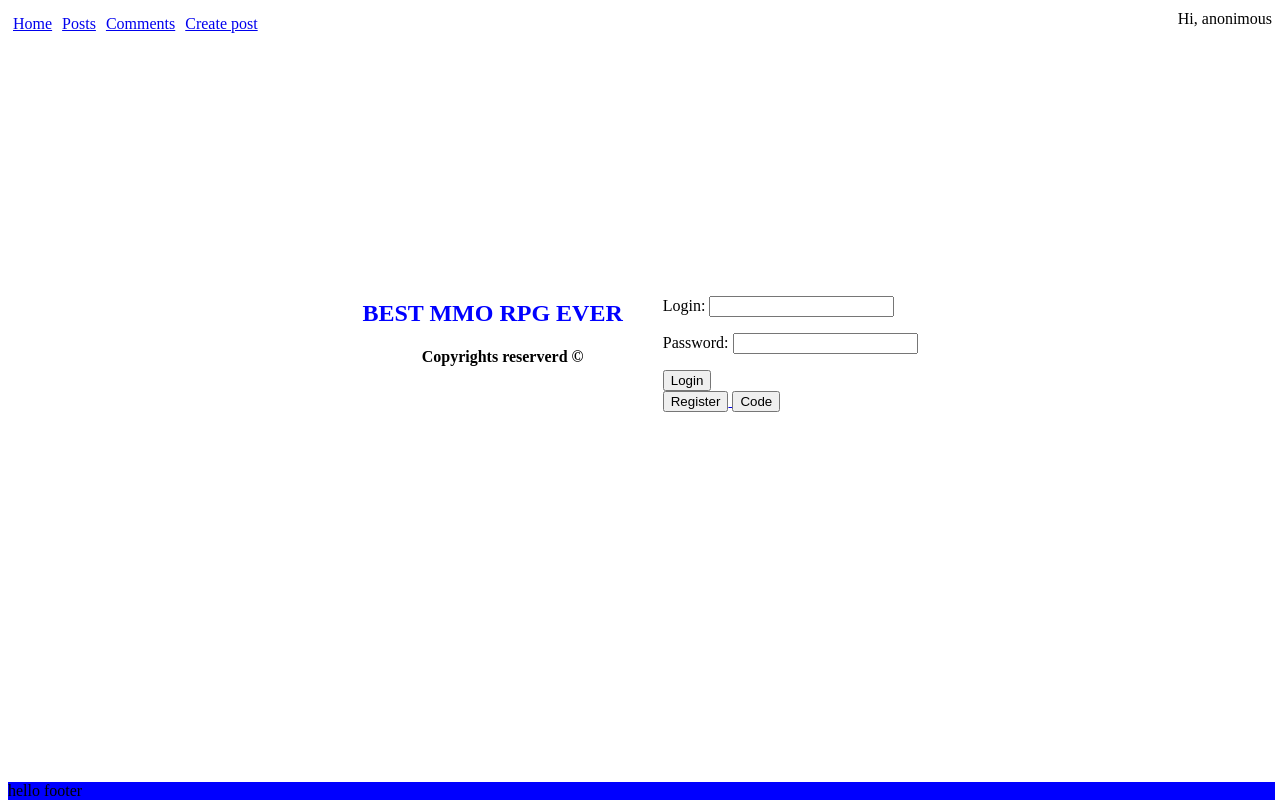
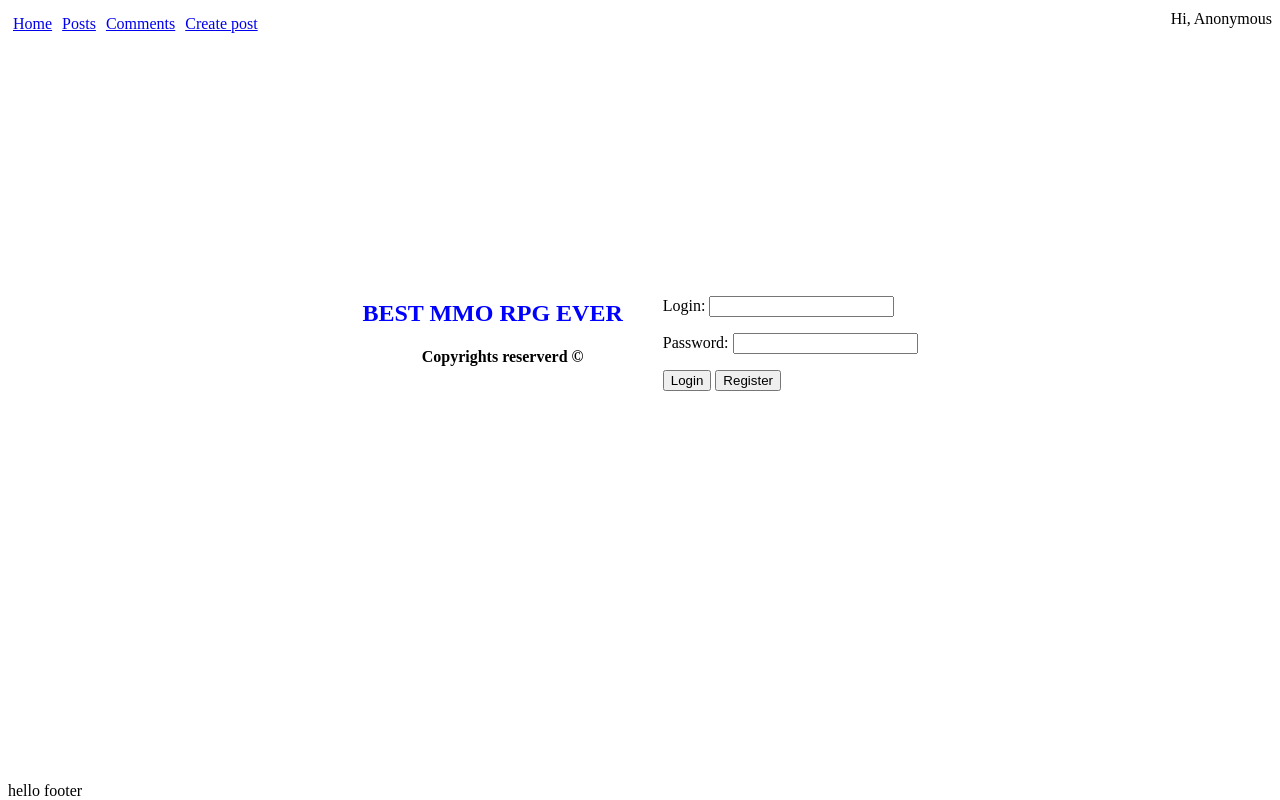
Before and after one commit to okSYS007/Board, a Django app: page / in a window 1280 px wide. Run offline with Django 4.2, Linux system fonts and the light colour scheme.

Commit message:
some more css index page

```diff
--- a/mysite/app/management/commands/runapscheduler.py
+++ b/mysite/app/management/commands/runapscheduler.py
@@ -75,7 +75,9 @@ class Command(BaseCommand):
         # добавляем работу нашему задачнику
         scheduler.add_job(
             my_job,
-            trigger=CronTrigger(second="*/10"),  # Тоже самое что и интервал, но задача тригера таким образом более понятна django
+            trigger=CronTrigger(
+                #second="*/10"
+                day_of_week="sun", hour="00", minute="00"),
             id="my_job",  # уникальный айди
             max_instances=1,
             replace_existing=True,
--- a/mysite/app/static/css/styles.css
+++ b/mysite/app/static/css/styles.css
@@ -63,6 +63,5 @@ header p {
 footer {
     position: absolute;
     bottom: 0;
-    background-color: blue;
     width: 99%;
 }
--- a/mysite/app/templates/base.html
+++ b/mysite/app/templates/base.html
@@ -21,10 +21,9 @@
         {% if user.is_authenticated %}
           Hi, {{user}}
         {% else %}
-          Hi, anonimous
+          Hi, Anonymous
         {% endif %}
       </p>
-
 
   </header>
   <main>
--- a/mysite/app/templates/home.html
+++ b/mysite/app/templates/home.html
@@ -22,19 +22,13 @@
         {% csrf_token %}
         {{ form.as_p }}
         <input type="submit" value="Login">
+        <a href="users/signup/">
+          <button>
+            Register
+          </button>
+        </a>
       </form>
 
-      <a href="users/signup/">
-        <button>
-          Register
-        </button>
-      </a>
-
-      <a href="register_code">
-        <button>
-          Code
-        </button>
-      </a>
 
     {% endif %}
 
```
Also changed, not shown: mysite/db.sqlite3.
